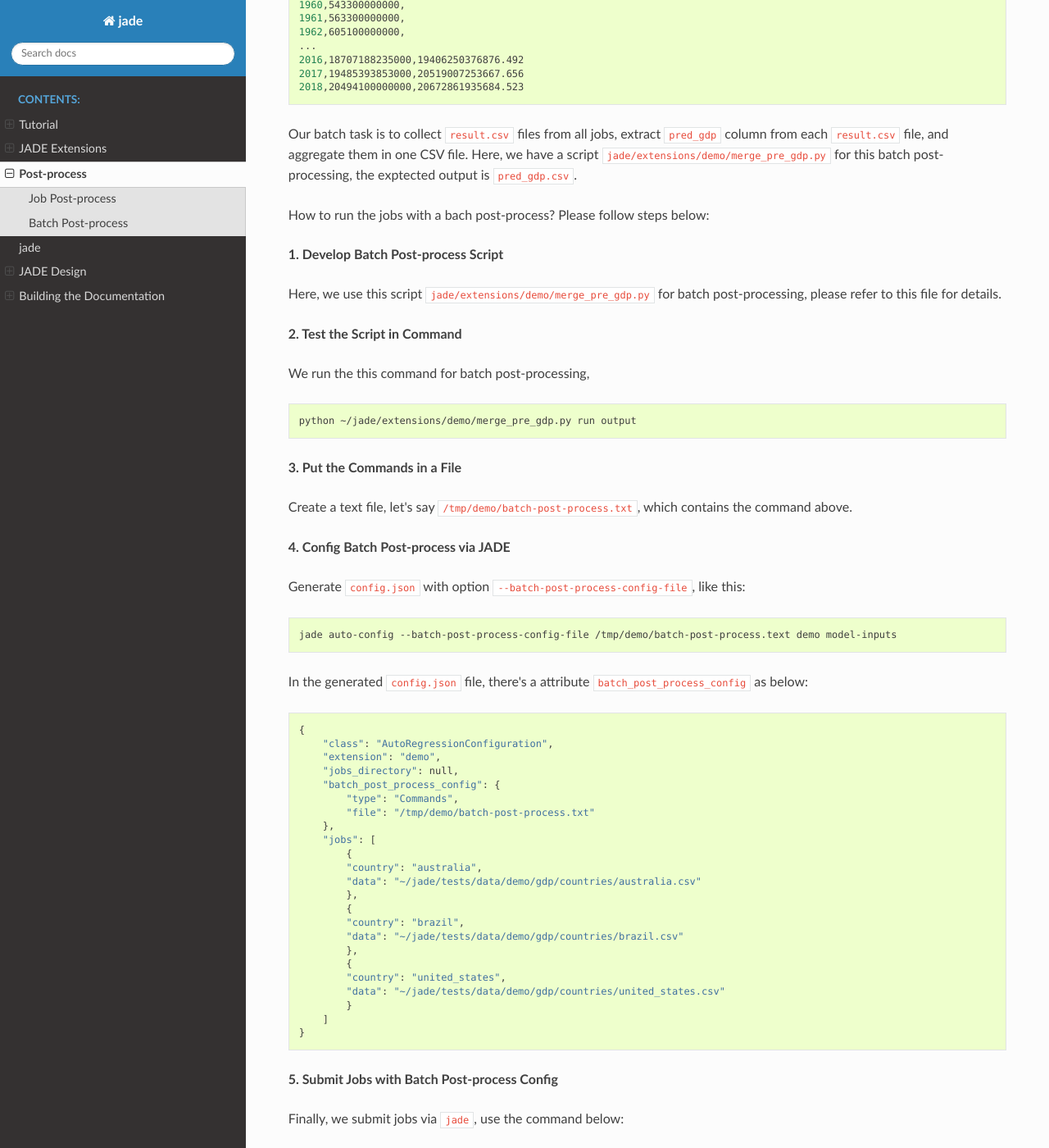
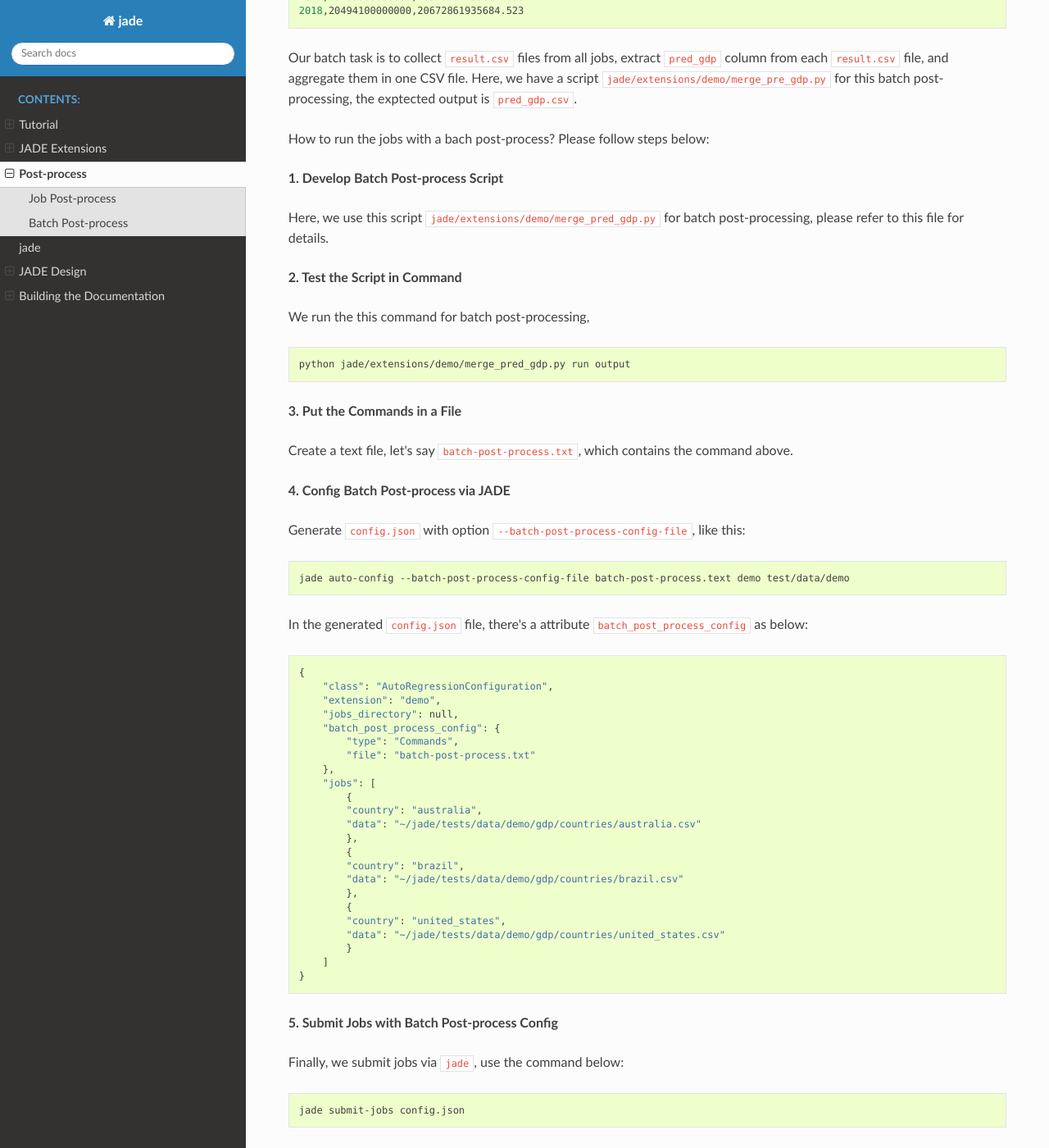
Before and after one commit to NREL/jade, a Sphinx documentation site: the page built from docs/source/post_process.rst, in a window 1280 px wide and 1400 px high, scrolled down 1273 px. Shown: the whole window at 82% size. Built offline with Sphinx 7.4.7 and the Read the Docs theme 2.0.0, drawn with Linux system fonts in a browser that asks for light colours; pages that are not in the unit, such as notebooks, are missing from menus; some of the changed text lies outside the part shown.

Commit message:
Update docs based on reviews

```diff
--- a/docs/source/post_process.rst
+++ b/docs/source/post_process.rst
@@ -25,6 +20,8 @@ and generate a new CSV file ``result.csv`` containing ``pred_gdp`` values.
 
 .. code-block:: bash
 
+    $ jade auto-config demo tests/data/demo -c config.json
+    $ jade submit-jobs config.json
     $ tree output
     output
     ├── config.json
@@ -76,7 +73,7 @@ How to run the jobs with a bach post-process? Please follow steps below:
 
 **1. Develop Batch Post-process Script**
 
-Here, we use this script ``jade/extensions/demo/merge_pre_gdp.py`` for batch post-processing,
+Here, we use this script ``jade/extensions/demo/merge_pred_gdp.py`` for batch post-processing,
 please refer to this file for details.
 
 **2. Test the Script in Command**
@@ -85,11 +82,11 @@ We run the this command for batch post-processing,
 
 .. code-block:: bash
 
-    python ~/jade/extensions/demo/merge_pre_gdp.py run output
+    python jade/extensions/demo/merge_pred_gdp.py run output
 
 **3. Put the Commands in a File**
 
-Create a text file, let's say ``/tmp/demo/batch-post-process.txt``, which contains the command above.
+Create a text file, let's say ``batch-post-process.txt``, which contains the command above.
 
 **4. Config Batch Post-process via JADE**
 
@@ -97,7 +94,7 @@ Generate ``config.json`` with option ``--batch-post-process-config-file``, like
 
 .. code-block:: bash
 
-    jade auto-config --batch-post-process-config-file /tmp/demo/batch-post-process.text demo model-inputs
+    jade auto-config --batch-post-process-config-file batch-post-process.text demo test/data/demo
 
 In the generated ``config.json`` file, there's a attribute ``batch_post_process_config`` as below:
 
@@ -109,7 +106,7 @@ In the generated ``config.json`` file, there's a attribute ``batch_post_process_
         "jobs_directory": null,
         "batch_post_process_config": {
             "type": "Commands",
-            "file": "/tmp/demo/batch-post-process.txt"
+            "file": "batch-post-process.txt"
         },
         "jobs": [
             {
```
Also changed, not shown: other parts of docs/source/post_process.rst (+0 -5 lines).
